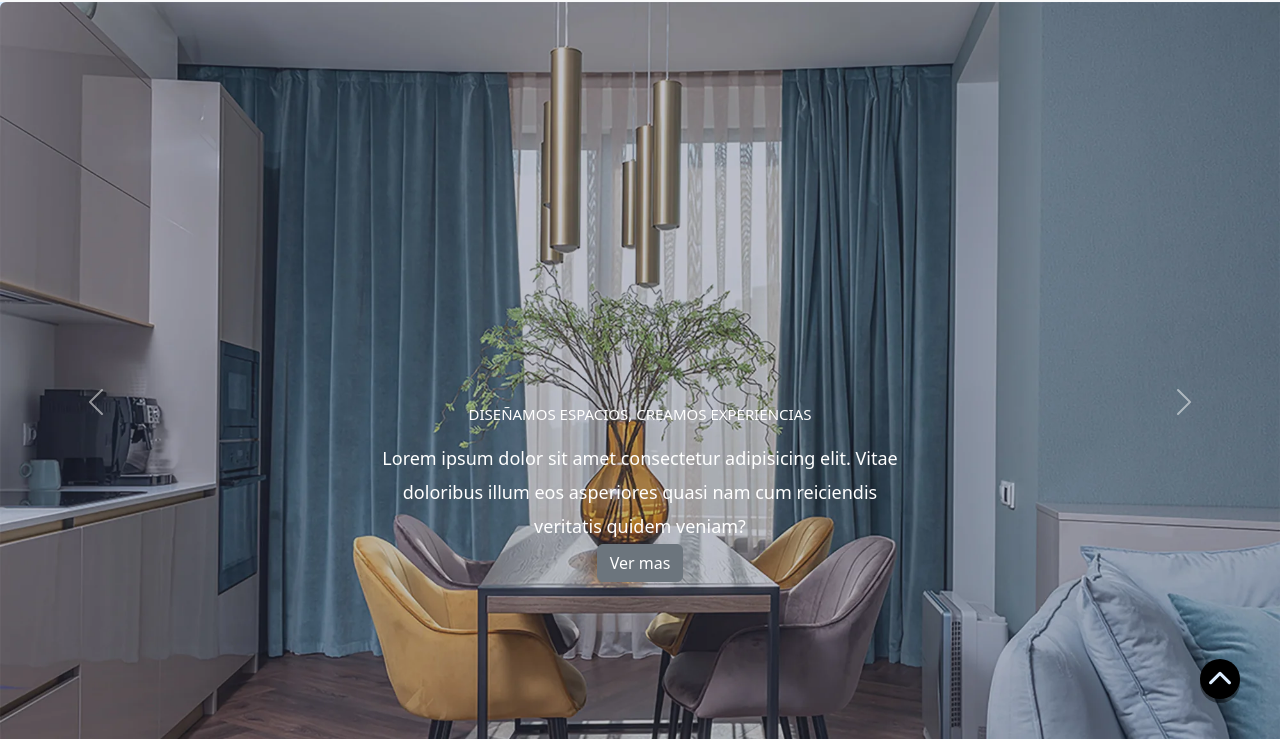
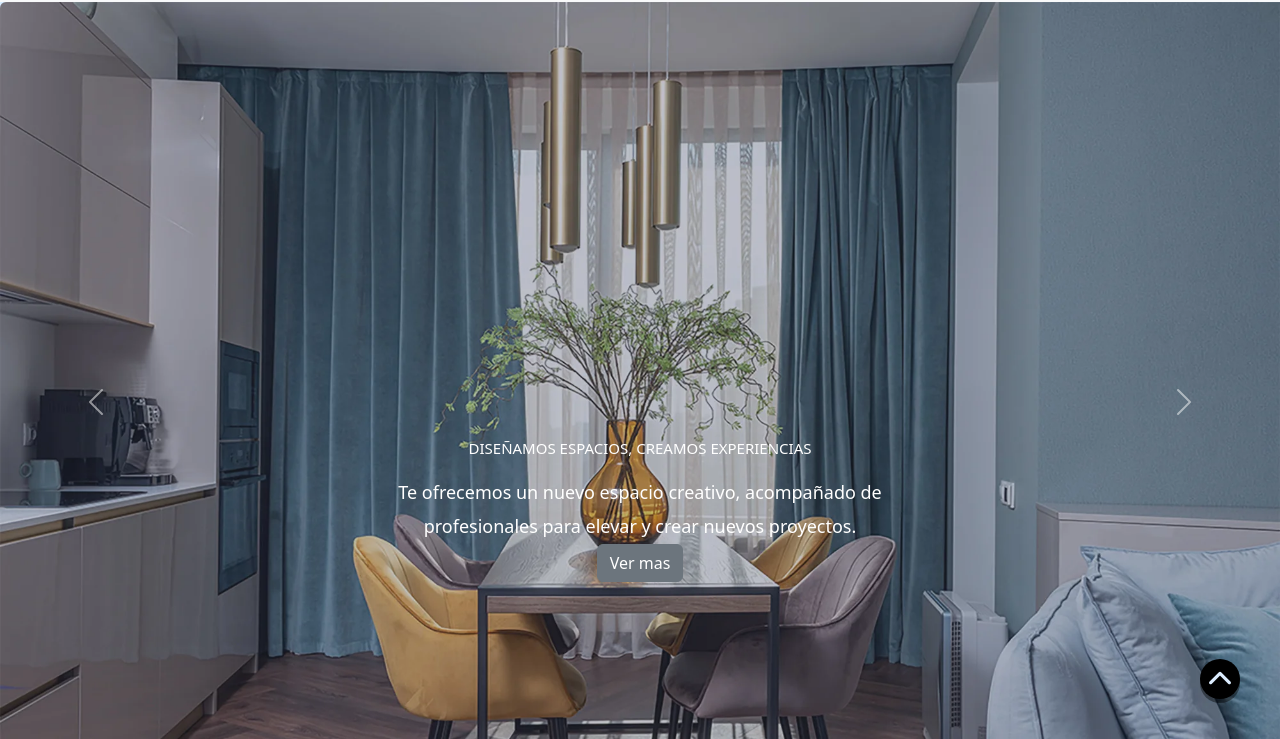
Before and after one commit to SophiaZelniker/Niker-Interiores, a website: page index.html in a window 1280 px wide. Shown: the part 61-800 px from the top of the page. Drawn offline with nearby package versions, Linux system fonts and the light colour scheme.

Commit message:
archivos

```diff
--- a/index.html
+++ b/index.html
@@ -67,7 +67,7 @@
                 <div class="carousel-caption d-none d-md-block">
 
                   <h5>Diseñamos espacios, creamos experiencias</h5>
-                  <p>Lorem ipsum dolor sit amet consectetur adipisicing elit. Vitae doloribus illum eos asperiores quasi nam cum reiciendis veritatis quidem veniam?</p>
+                  <p>Te ofrecemos un nuevo espacio creativo, acompañado de profesionales para elevar y crear nuevos proyectos.</p>
 
                   <p><a href="#" class="btn btn-secondary mt3">Ver mas</a></p>
 
```
